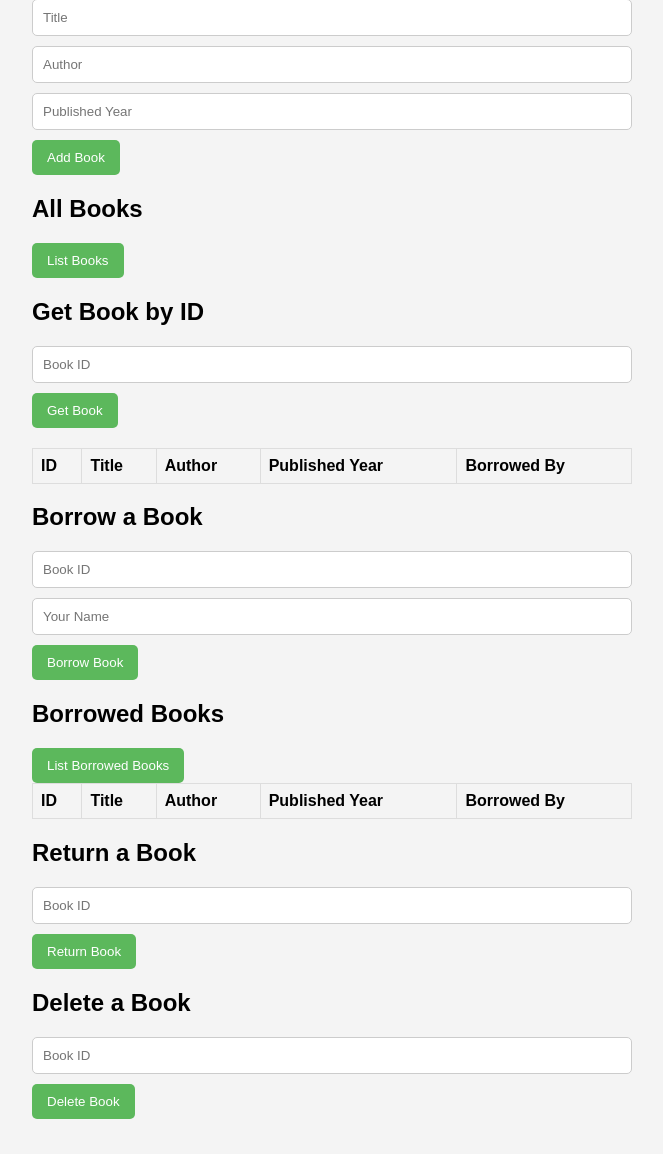
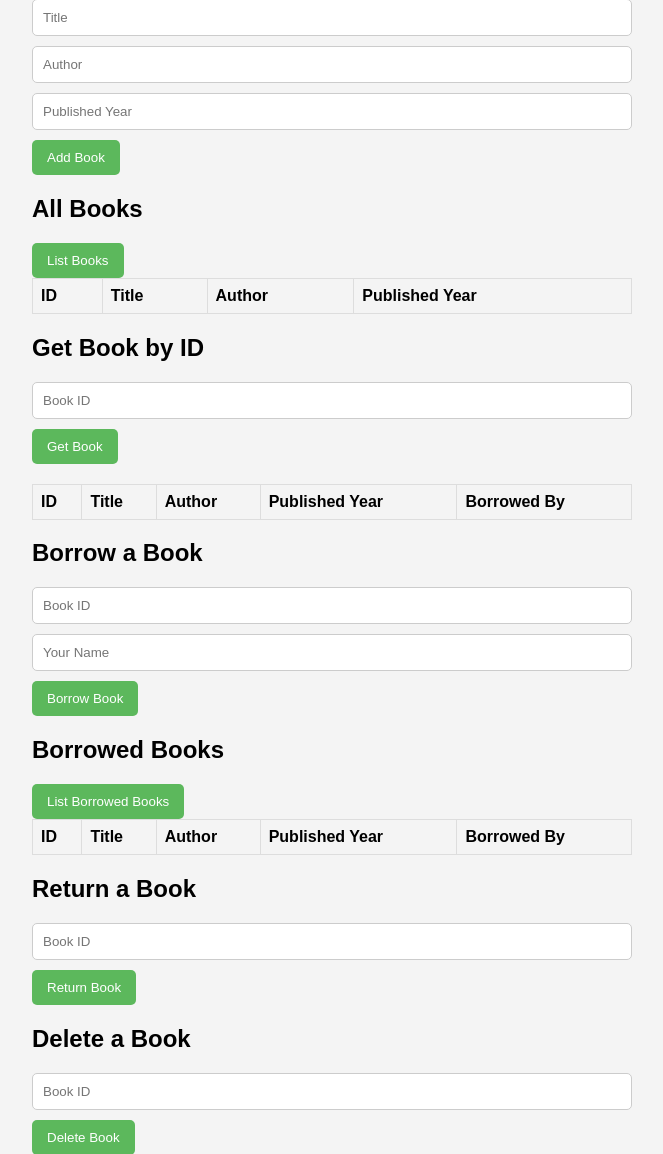
Before and after one commit to youssefkhalil320/shopping-app, a FastAPI app: page / in a window 1280 px wide. Shown: the part 149-1303 px from the top of the page, without its empty margins (308-971 px from the left). Before the commit the page ends 1268 px from the top, so only its background shows below. Run offline with FastAPI, Linux system fonts and the light colour scheme; lists and menus that the app fills with data are empty.

Commit message:
final update

```diff
--- a/static/script.js
+++ b/static/script.js
@@ -25,13 +25,18 @@ document.getElementById('list-books-btn').addEventListener('click', async functi
     const response = await fetch('/books/');
     const books = await response.json();
 
-    const booksList = document.getElementById('books-list');
-    booksList.innerHTML = '';
+    const booksTableBody = document.querySelector('#books-table tbody');
+    booksTableBody.innerHTML = '';
 
     books.forEach(book => {
-        const li = document.createElement('li');
-        li.textContent = `${book.id}: ${book.title} by ${book.author} (${book.published_year})`;
-        booksList.appendChild(li);
+        const row = document.createElement('tr');
+        row.innerHTML = `
+            <td>${book.id}</td>
+            <td>${book.title}</td>
+            <td>${book.author}</td>
+            <td>${book.published_year}</td>
+        `;
+        booksTableBody.appendChild(row);
     });
 });
 
--- a/templates/index.html
+++ b/templates/index.html
@@ -36,7 +36,17 @@
         <!-- List Books -->
         <h2>All Books</h2>
         <button id="list-books-btn">List Books</button>
-        <ul id="books-list"></ul>
+        <table id="books-table">
+            <thead>
+                <tr>
+                    <th>ID</th>
+                    <th>Title</th>
+                    <th>Author</th>
+                    <th>Published Year</th>
+                </tr>
+            </thead>
+            <tbody></tbody>
+        </table>
 
         <!-- Get Book by ID Form -->
         <h2>Get Book by ID</h2>
```
